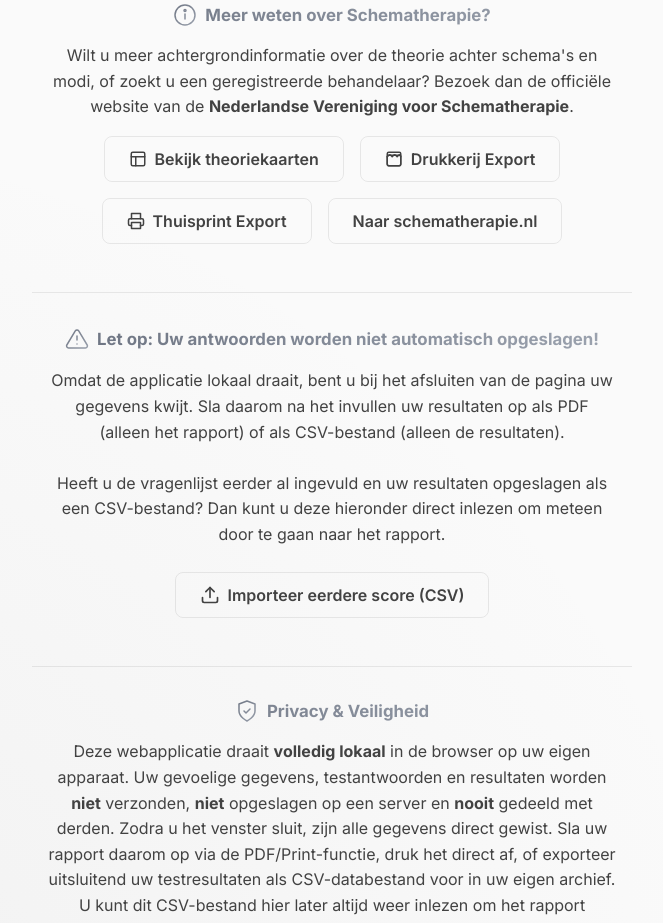
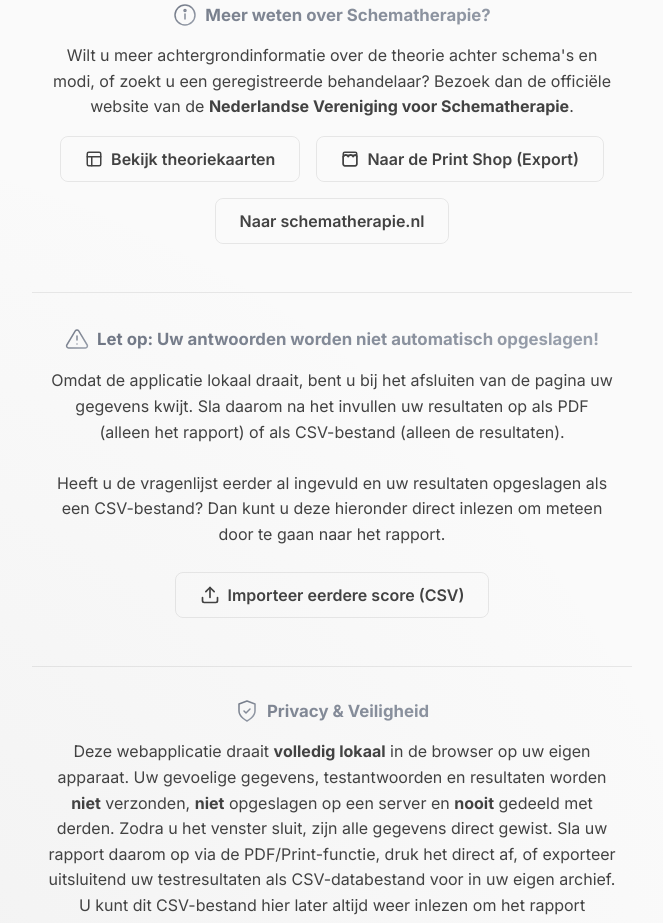
Before and after one commit to radder1972/STA, a React (Vite) app: page / in a window 1280 px wide. Shown: the part 1200-2123 px from the top of the page, without its empty margins (308-971 px from the left). Built offline with nearby package versions, Linux system fonts and the light colour scheme.

Commit message:
Move Thuisprint Export button from Home to PrintShopExport

```diff
--- a/src/App.jsx
+++ b/src/App.jsx
@@ -137,10 +137,16 @@ function App() {
         <KaartenOverzicht onBack={() => setCurrentView('home')} />
       )}
       {currentView === 'print-shop' && (
-        <PrintShopExport onBack={() => setCurrentView('home')} />
+        <PrintShopExport
+          onBack={() => setCurrentView('home')}
+          onViewHomePrintExport={() => setCurrentView('home-print-export')}
+        />
       )}
       {currentView === 'home-print-export' && (
-        <HomePrintExport onBack={() => setCurrentView('home')} />
+        <HomePrintExport
+          onBack={() => setCurrentView('home')}
+          onViewPrintShop={() => setCurrentView('print-shop')}
+        />
       )}
 
       {currentView !== 'questionnaire' && currentView !== 'basisbehoeften' && currentView !== 'modicategorieen' && currentView !== 'kaartenoverzicht' && currentView !== 'print-shop' && currentView !== 'home-print-export' && (
--- a/src/components/Home.jsx
+++ b/src/components/Home.jsx
@@ -293,15 +293,7 @@ export default function Home({ onStart, completedTests, onViewResults, onImport,
             style={{ display: 'flex', alignItems: 'center', gap: '8px' }}
           >
             <svg width="18" height="18" viewBox="0 0 24 24" fill="none" stroke="currentColor" strokeWidth="2" strokeLinecap="round" strokeLinejoin="round"><rect x="3" y="3" width="18" height="18" rx="2" ry="2"></rect><path d="M3 9a2 2 0 0 1 2-2h14a2 2 0 0 1 2 2v10a2 2 0 0 1-2 2H5a2 2 0 0 1-2-2V9Z"></path><path d="m3 9 2.25-2.25a1.5 1.5 0 0 1 2.1 0L9.6 9l2.25-2.25a1.5 1.5 0 0 1 2.1 0L16.2 9l2.25-2.25a1.5 1.5 0 0 1 2.1 0L21 9"></path></svg>
-            Drukkerij Export
-          </button>
-          <button
-            onClick={onViewHomePrintExport}
-            className="btn btn-outline"
-            style={{ display: 'flex', alignItems: 'center', gap: '8px' }}
-          >
-            <svg width="18" height="18" viewBox="0 0 24 24" fill="none" stroke="currentColor" strokeWidth="2" strokeLinecap="round" strokeLinejoin="round"><polyline points="6 9 6 2 18 2 18 9"></polyline><path d="M6 18H4a2 2 0 0 1-2-2v-5a2 2 0 0 1 2-2h16a2 2 0 0 1 2 2v5a2 2 0 0 1-2 2h-2"></path><rect x="6" y="14" width="12" height="8"></rect></svg>
-            Thuisprint Export
+            Naar de Print Shop (Export)
           </button>
           <a
             href="https://www.schematherapie.nl/home"
--- a/src/components/HomePrintExport.jsx
+++ b/src/components/HomePrintExport.jsx
@@ -131,7 +131,7 @@ const modeSortOrder = [
 ];
 
 
-export default function HomePrintExport({ onBack }) {
+export default function HomePrintExport({ onBack, onViewPrintShop }) {
   const allCards = [];
 
   // 1. Basisbehoeften
@@ -253,8 +253,11 @@ export default function HomePrintExport({ onBack }) {
           - <strong>Achtergrondafbeeldingen:</strong> AAN<br/>
           - <strong>Marges:</strong> Standaard (of Minimum)<br/>
         </p>
-        <button onClick={handlePrint} className="btn btn-gradient" style={{ width: '100%', padding: '1rem', fontSize: '1.1rem' }}>
-          Print Proefdruk
+        <button onClick={handlePrint} className="btn btn-gradient" style={{ width: '100%', padding: '1rem', fontSize: '1.1rem', marginBottom: '1rem' }}>
+          Print Proefdruk (A4)
+        </button>
+        <button onClick={onViewPrintShop} className="btn btn-outline" style={{ width: '100%', padding: '1rem', fontSize: '1.1rem' }}>
+          Terug naar Drukkerij Export
         </button>
       </div>
 
--- a/src/components/PrintShopExport.jsx
+++ b/src/components/PrintShopExport.jsx
@@ -106,7 +106,7 @@ const formatCardTitle = (title) => {
   return title;
 };
 
-export default function PrintShopExport({ onBack }) {
+export default function PrintShopExport({ onBack, onViewHomePrintExport }) {
   useEffect(() => {
     document.body.classList.add('print-shop-export-mode');
     return () => {
@@ -209,8 +209,11 @@ export default function PrintShopExport({ onBack }) {
           - <strong>Marges:</strong> Geen<br/>
           - <strong>Achtergrondafbeeldingen:</strong> AAN<br/>
         </p>
-        <button onClick={handlePrint} className="btn btn-gradient" style={{ width: '100%', padding: '1rem', fontSize: '1.1rem' }}>
-          Genereer Print-PDF
+        <button onClick={handlePrint} className="btn btn-gradient" style={{ width: '100%', padding: '1rem', fontSize: '1.1rem', marginBottom: '1rem' }}>
+          Genereer Print-PDF (PeterPrint)
+        </button>
+        <button onClick={onViewHomePrintExport} className="btn btn-outline" style={{ width: '100%', padding: '1rem', fontSize: '1.1rem' }}>
+          Naar A4 Thuisprint Export
         </button>
       </div>
 
```
